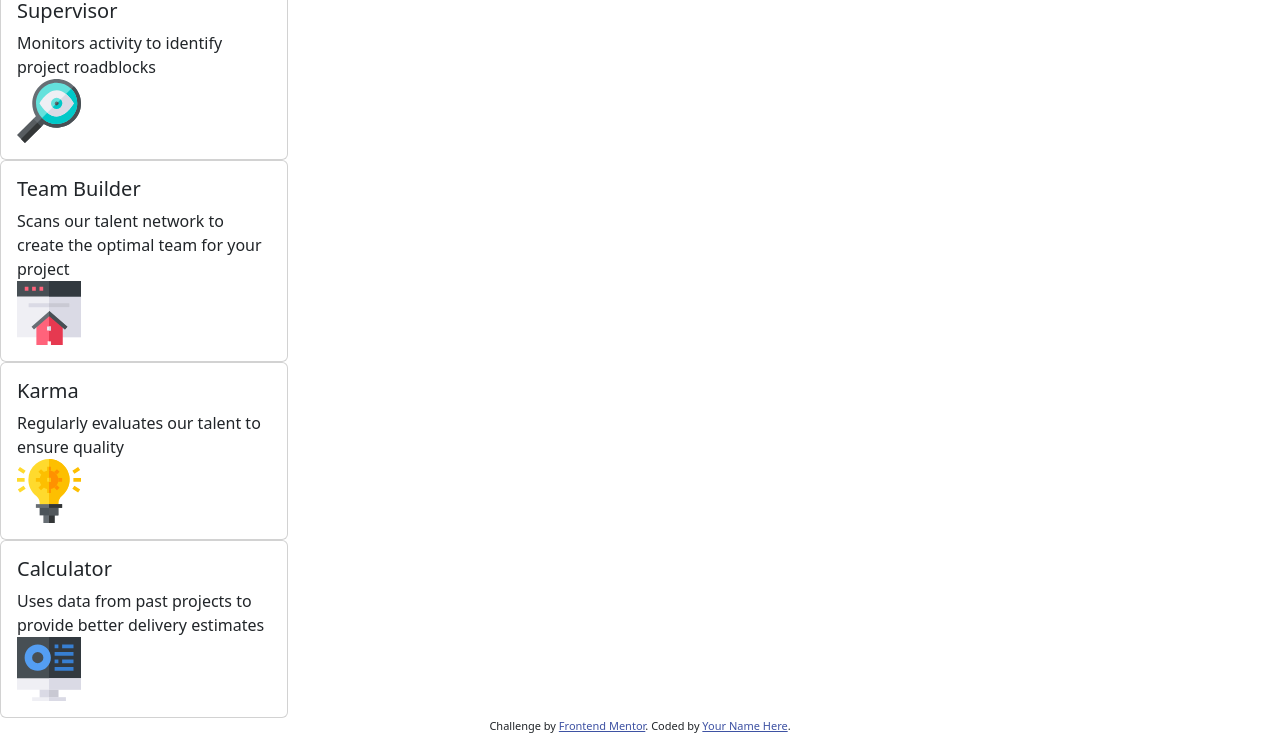
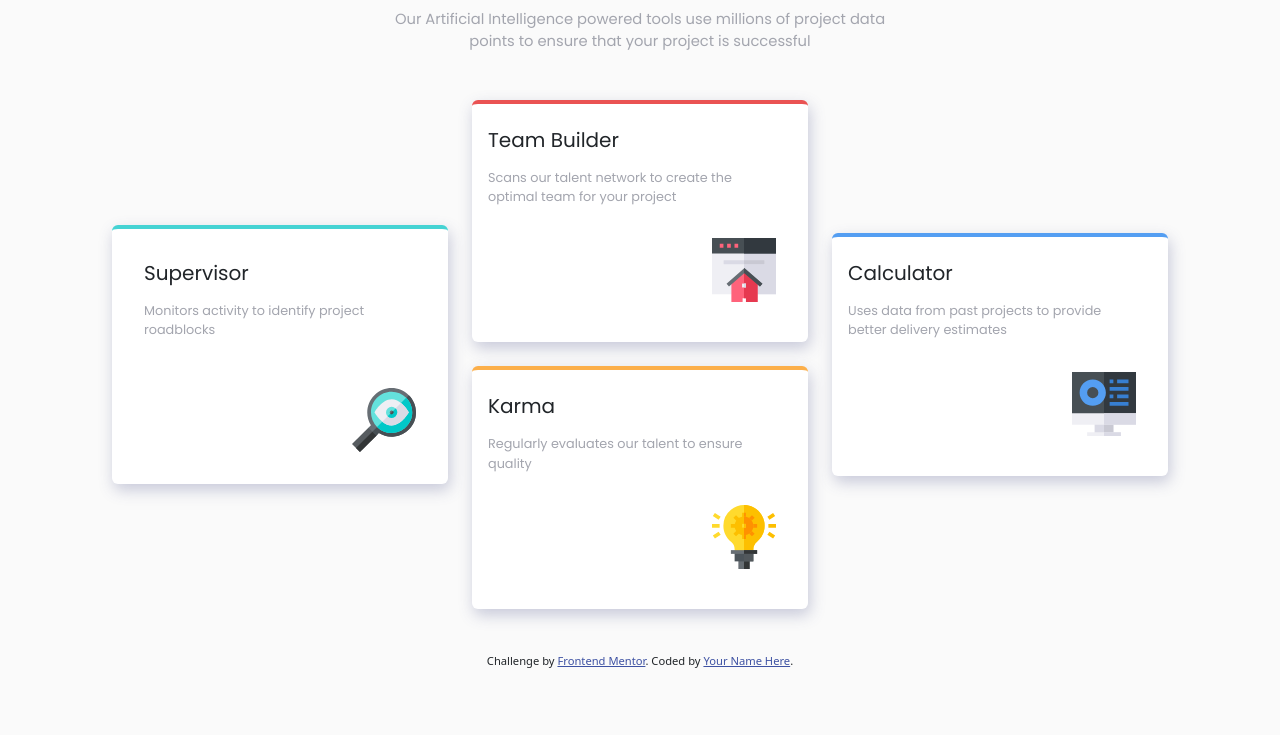
Before and after one commit to deusdeteneto/Four-card-feature-section, a plain HTML site: page index.html in a window 1280 px wide. Shown: the part 130-865 px from the top of the page. After the commit the page ends 800 px from the top, so only its background shows below. Drawn offline with nearby package versions, Linux system fonts and the light colour scheme.

Commit message:
design finalizado para desktop

```diff
--- a/css/style.css
+++ b/css/style.css
@@ -12,15 +12,80 @@
   --color-very-light-gray: hsl(0, 0%, 98%);
 
   /* Tipografia */
-  --font-body-size: 15px;
+  --font-body-size: 1rem;
   --font-family-poppins: "Poppins", sans-serif;
   --font-weight-extralight: 200;
   --font-weight-regular: 400;
   --font-weight-semibold: 600;
 }
 
+body {
+  background-color: var(--color-very-light-gray);
+}
+
+main {
+  font-family: var(--font-family-poppins);
+  font-weight: var(--font-weight-extralight);
+  font-style: normal;
+  color: var(--color-very-dark-blue);
+}
+
+.text-title,
+.text-subtitle {
+  font-size: 2.2rem;
+  font-weight: var(--font-weight-extralight);
+}
+
+.text-subtitle {
+  font-weight: var(--font-weight-semibold);
+}
+
+.text-description,
+.card-text {
+  font-size: var(--font-body-size);
+  font-weight: var(--font-weight-regular);
+  color: var(--color-grayish-blue);
+  max-width: 34em;
+  font-size: 0.92rem;
+}
+
+.card {
+  margin: 1.5rem 0;
+  width: 21rem;
+  border: none;
+  box-shadow: 2px 6px 15px hsla(234, 30%, 40%, 0.281);
+  transition: transform 0.4s ease-in-out;
+}
+
+.card:hover {
+  transform: scale(1.03); /* Reduz o tamanho do card ligeiramente */
+  animation-delay: 0.3s;
+}
+
+.card-text {
+  max-width: 18rem;
+  font-size: var(--font-body-size);
+  color: var(--color-grayish-blue);
+  font-size: 0.8rem;
+}
+
+.supervisor-card {
+  border-top: 4px solid var(--color-cyan);
+}
+.teamBuilder-card {
+  border-top: 4px solid var(--color-red);
+}
+
+.karma-card {
+  border-top: 4px solid var(--color-orange);
+}
+
+.calculator-card {
+  border-top: 4px solid var(--color-blue);
+}
+
 .attribution {
-  font-size: 11px;
+  font-size: 0.7rem;
   text-align: center;
 }
 
--- a/index.html
+++ b/index.html
@@ -26,56 +26,80 @@
 
     <title>Frontend Mentor | Four card feature section</title>
   </head>
-  <body>
-    <h1>Reliable, efficient delivery</h1>
-    <h1>Powered by Technology</h1>
-
-    <p>
+  <body class="d-flex flex-column">
+    <main
+      class="d-flex flex-column align-items-center justify-content-center flex-grow-1">
+      <header class="container text-center">
+        <h1 class="text-title py-1">Reliable, efficient delivery</h1>
+        <h1 class="text-subtitle py-1">Powered by Technology</h1>
+        <p class="text-description mx-auto my-4">
           Our Artificial Intelligence powered tools use millions of project data
           points to ensure that your project is successful
         </p>
-
-    <div class="card" style="width: 18rem">
+      </header>
+      <!-- Cards -->
+      <section class="d-flex align-items-center justify-content-center">
+        <div class="container">
+          <div class="card supervisor-card p-3">
             <div class="card-body">
-        <h5 class="card-title">Supervisor</h5>
-        <p class="card-text">
+              <h5 class="card-title mb-3">Supervisor</h5>
+              <p class="card-text mb-5">
                 Monitors activity to identify project roadblocks
               </p>
-        <img src="images/icon-supervisor.svg" alt="" />
+              <img
+
+                class="float-end"
+                src="images/icon-supervisor.svg"
+                alt=""
+              />
             </div>
           </div>
-
-    <div class="card" style="width: 18rem">
-      <div class="card-body">
+        </div>
+        <div class="container">
+          <div class="card teamBuilder-card">
+            <div class="card-body my-2">
               <h5 class="card-title">Team Builder</h5>
-        <p class="card-text">
-          Scans our talent network to create the optimal team for your project
+              <p class="card-text my-3">
+                Scans our talent network to create the optimal team for your
+                project
               </p>
-        <img src="images/icon-team-builder.svg" alt="" />
+              <img
+                class="p-3 float-end"
+                src="images/icon-team-builder.svg"
+                alt=""
+              />
             </div>
           </div>
-
-    <div class="card" style="width: 18rem">
-      <div class="card-body">
+          <div class="card karma-card">
+            <div class="card-body my-2">
               <h5 class="card-title">Karma</h5>
-        <p class="card-text">
+              <p class="card-text my-3">
                 Regularly evaluates our talent to ensure quality
               </p>
-        <img src="images/icon-karma.svg" alt="" />
+              <img class="p-3 float-end" src="images/icon-karma.svg" alt="" />
             </div>
           </div>
-
-    <div class="card" style="width: 18rem">
-      <div class="card-body">
+        </div>
+        <div class="container">
+          <div class="card calculator-card">
+            <div class="card-body my-2">
               <h5 class="card-title">Calculator</h5>
-        <p class="card-text">
-          Uses data from past projects to provide better delivery estimates
+              <p class="card-text my-3">
+                Uses data from past projects to provide better delivery
+                estimates
               </p>
-        <img src="images/icon-calculator.svg" alt="" />
+              <img
+                class="p-3 float-end"
+                src="images/icon-calculator.svg"
+                alt=""
+              />
             </div>
           </div>
+        </div>
+      </section>
+    </main>
 
-    <footer>
+    <footer class="d-flex align-items-end justify-content-center">
       <p class="attribution">
         Challenge by
         <a href="https://www.frontendmentor.io?ref=challenge" target="_blank"
```
Lines whose indentation alone changed are shown as unchanged.
